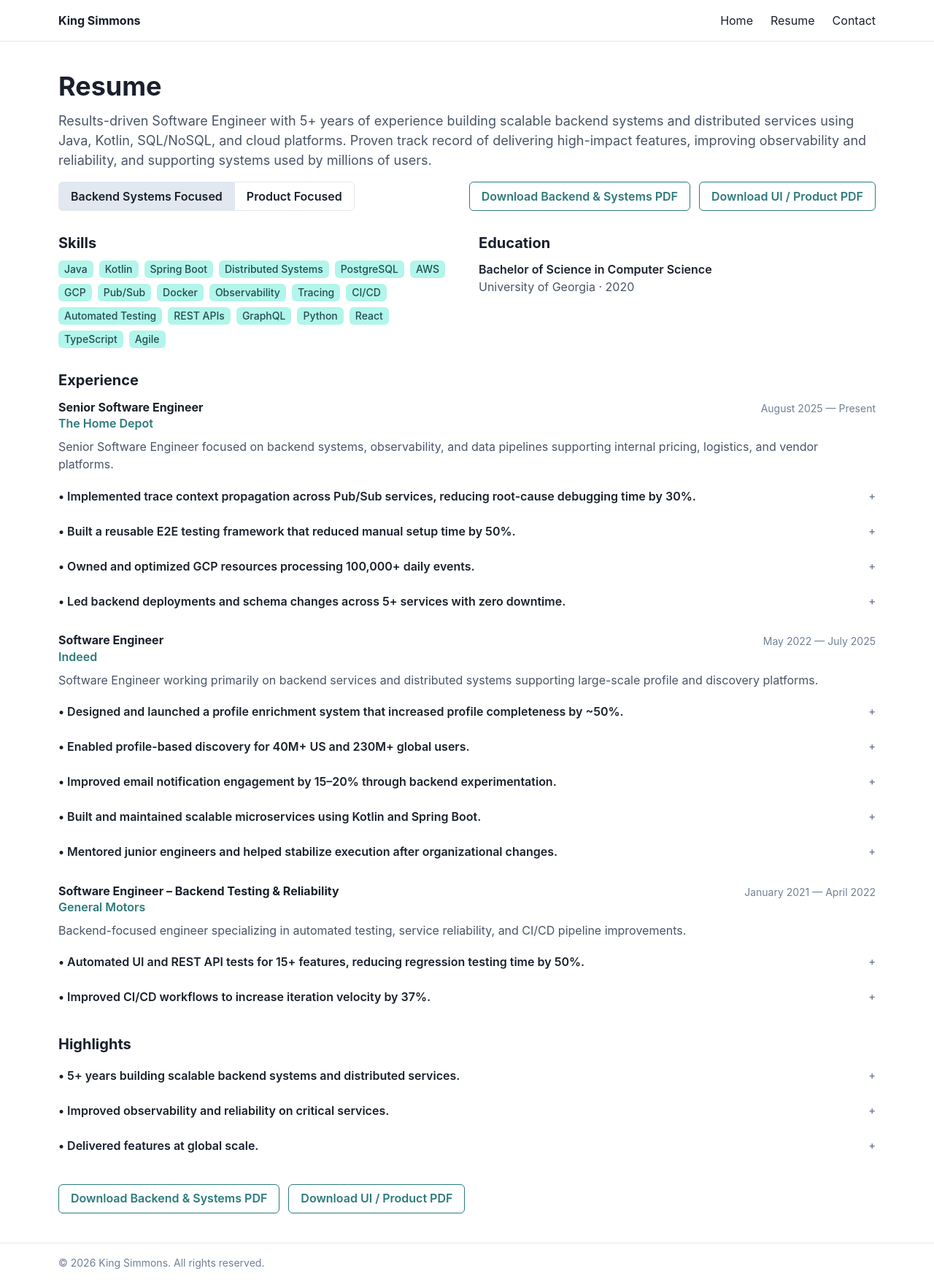
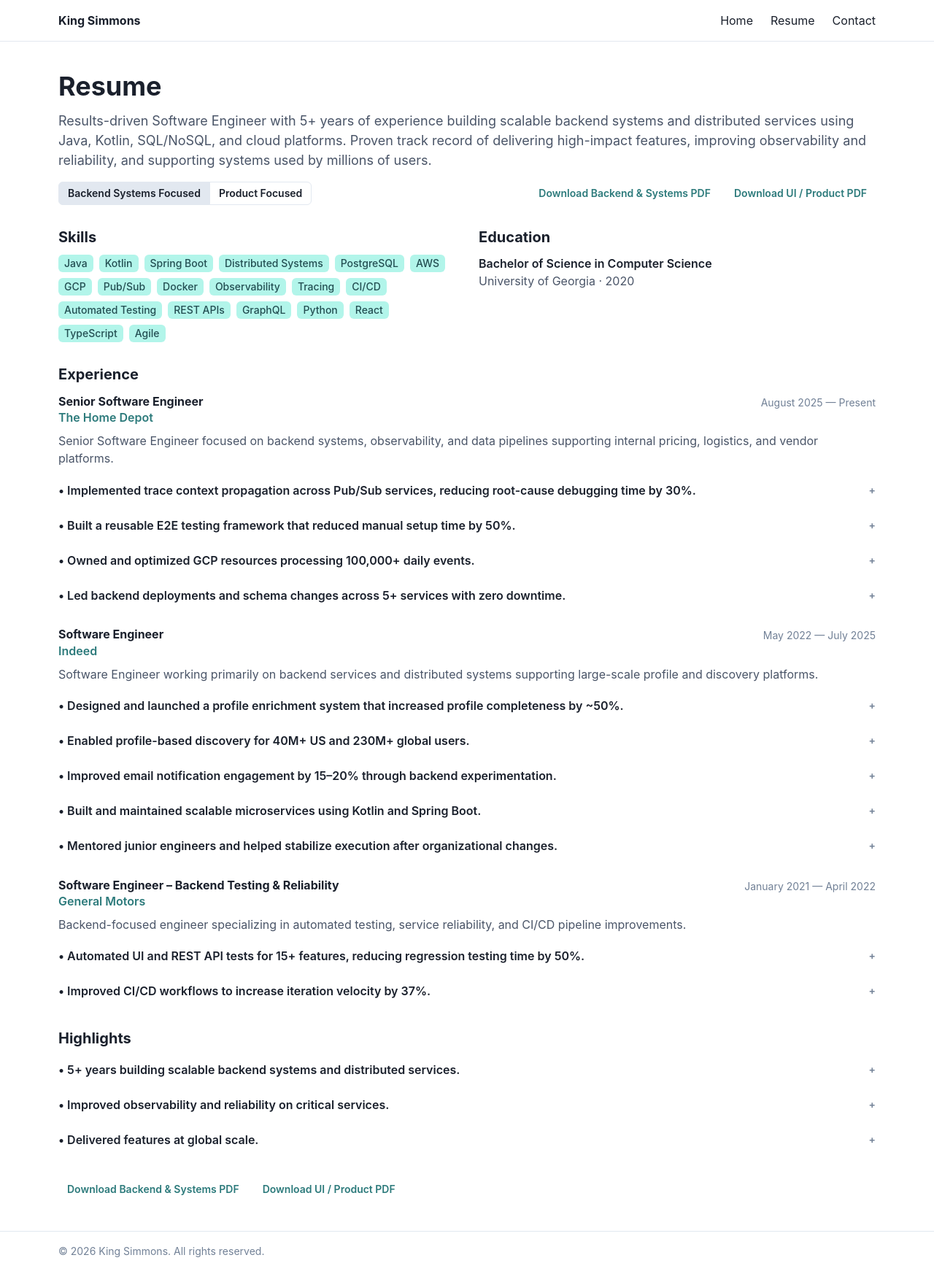
Before and after one commit to King-Simmons/king-simmons-portfolio, a Next.js app: page /resume in a window 1280 px wide. Shown: the whole page at 73% size. Built offline with nearby package versions, Linux system fonts and the light colour scheme.

Commit message:
Tone down resume controls

```diff
--- a/src/pages/resume.tsx
+++ b/src/pages/resume.tsx
@@ -48,7 +48,7 @@ const ResumePage = () => {
           align={{ base: "flex-start", md: "center" }}
           justify="space-between"
         >
-          <ButtonGroup isAttached variant="outline">
+          <ButtonGroup isAttached variant="outline" size="sm">
             <Button
               onClick={() => setView("full")}
               isActive={view === "full"}
@@ -62,7 +62,7 @@ const ResumePage = () => {
               Product Focused
             </Button>
           </ButtonGroup>
-          <HStack spacing={3}>
+          <HStack spacing={2}>
             {downloads.map((link) => (
               <Button
                 as="a"
@@ -70,7 +70,8 @@ const ResumePage = () => {
                 href={link.href}
                 download
                 colorScheme="teal"
-                variant="outline"
+                variant="ghost"
+                size="sm"
               >
                 Download {link.label}
               </Button>
@@ -167,7 +168,7 @@ const ResumePage = () => {
           <BulletAccordion items={highlights} resetSignal={view} />
         </Box>
 
-        <HStack spacing={3} flexWrap="wrap">
+        <HStack spacing={2} flexWrap="wrap">
           {downloads.map((link) => (
             <Button
               as="a"
@@ -175,7 +176,8 @@ const ResumePage = () => {
               href={link.href}
               download
               colorScheme="teal"
-              variant="outline"
+              variant="ghost"
+              size="sm"
             >
               Download {link.label}
             </Button>
```
